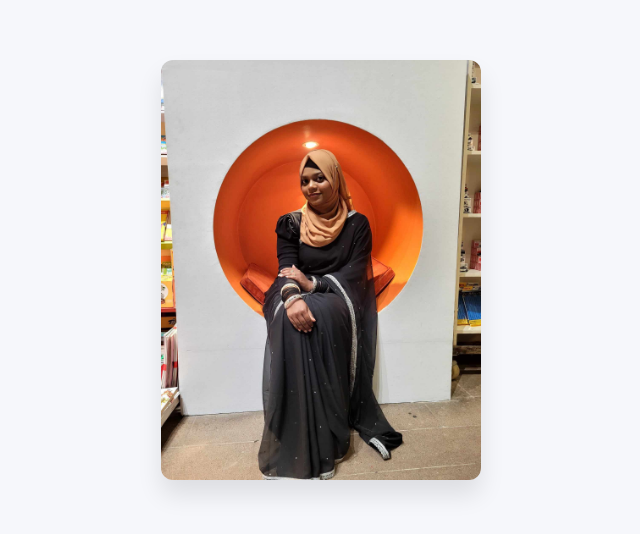
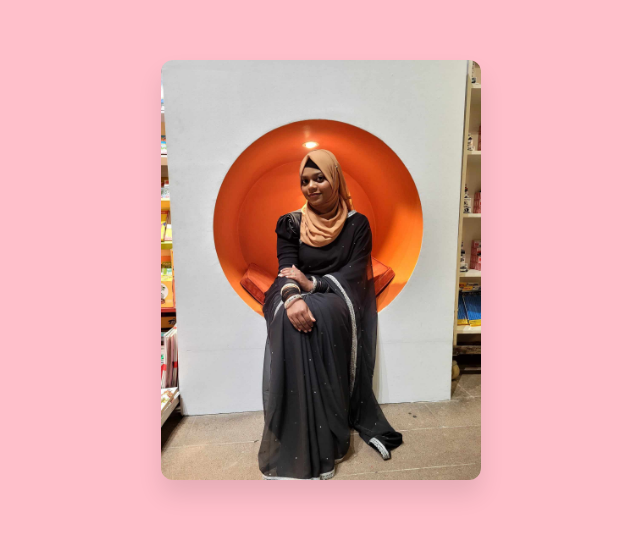
Before and after one commit to srshohancs/demo, a plain HTML site: page index.html in a window 1280 px wide. Shown: the part 130-664 px from the top of the page, without its empty margins (319-959 px from the left). Drawn offline with Linux system fonts and the light colour scheme.

Commit message:
Bd Change

```diff
--- a/style.css
+++ b/style.css
@@ -1,18 +1,21 @@
 /* Import Google font - Poppins */
 @import url("https://fonts.googleapis.com/css2?family=Poppins:wght@200;300;400;500;600;700&display=swap");
+
 * {
   margin: 0;
   padding: 0;
   box-sizing: border-box;
   font-family: "Poppins", sans-serif;
 }
+
 body {
   height: 100vh;
   display: flex;
   align-items: center;
   justify-content: center;
-  background: #f6f7fb;
+  background: pink;
 }
+
 .container {
   position: relative;
   height: 420px;
@@ -24,6 +27,7 @@ body {
   cursor: pointer;
   box-shadow: 0 15px 25px rgba(0, 0, 0, 0.1);
 }
+
 .heart {
   position: absolute;
   color: red;
@@ -31,25 +35,31 @@ body {
   opacity: 0;
   transform: translate(-50%, -50%);
 }
+
 .heart.active {
   animation: animate 0.8s linear forwards;
 }
+
 @keyframes animate {
   30% {
     font-size: 80px;
     opacity: 1;
   }
+
   50% {
     opacity: 1;
     font-size: 60px;
   }
+
   70% {
     font-size: 70px;
   }
+
   80% {
     font-size: 60px;
     opacity: 1;
   }
+
   90% {
     font-size: 60px;
     opacity: 1;
```
Also changed, not shown: index.html (+4 -0 lines).
